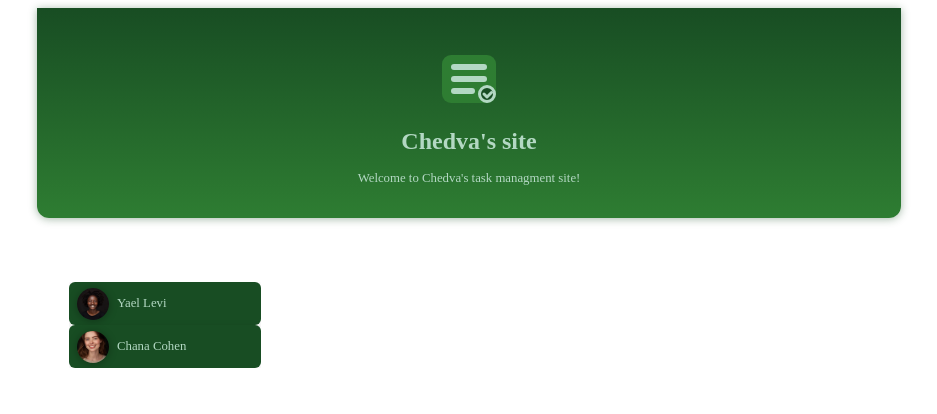
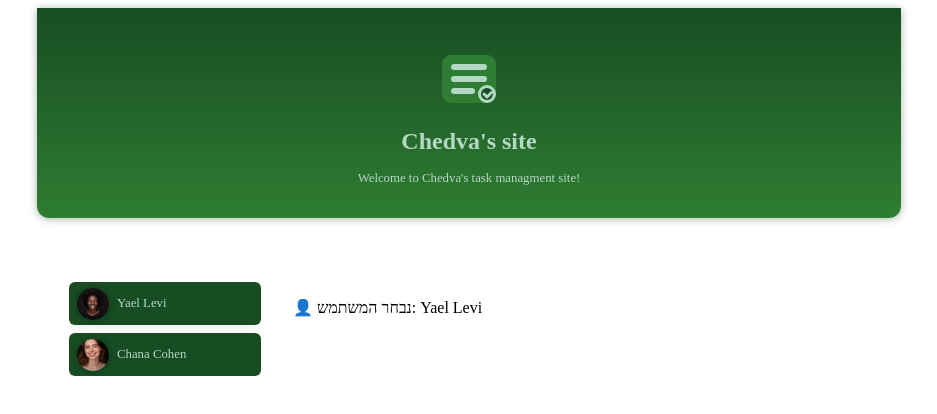
Before and after one commit to ElishevaHo/FirstApp, an Angular app: page / in a window 1280 px wide. Shown: the top 414 px of the page, without its empty margins (171-1108 px from the left). Built offline with nearby package versions, Linux system fonts and the light colour scheme.

Commit message:
selectUser

```diff
--- a/src/app/app.html
+++ b/src/app/app.html
@@ -1,10 +1,24 @@
 <app-header></app-header>
 <main>
-<ul id="users">
-<li>
+    <ul id="users">
 
-<app-user [name]="users[0].name" [avatar]="'assets/users/' + users[0].avatar"></app-user>
-<app-user [name]="users[1].name" [avatar]="'assets/users/' + users[1].avatar"></app-user>
-</li>
-</ul>
+        <li>
+            <app-user [name]="users[0].name" [avatar]="'assets/users/' + users[0].avatar" [id]="users[0].id" (userClicked)="onUserSelected($event)" ></app-user>
+        </li>
+
+        <li>
+            <app-user [name]="users[1].name" [avatar]="'assets/users/' + users[1].avatar" [id]="users[1].id" (userClicked)="onUserSelected($event)" ></app-user>
+        </li>
+
+    </ul>
+
+    <p ngIf="selectedUser">👤 נבחר המשתמש: {{ selectedUser.name }}</p>
+
+  <!-- @if (selectedUser){
+    <app-user [userName]="selectedUser.name" [userId]="selectedUser.id"></app-user>
+ } @else {
+    <p>Please select a user to view their tasks.</p>
+ } -->
+
+
 </main>
--- a/src/app/app.ts
+++ b/src/app/app.ts
@@ -3,7 +3,6 @@ import { RouterOutlet } from '@angular/router';
 import { Header } from './header/header';
 import { User } from './user/user';
 import { USERS } from './fake_users';
-
 
 @Component({
   selector: 'app-root',
@@ -14,5 +13,14 @@ import { USERS } from './fake_users';
 export class App {
   protected readonly title = signal('firstApp');
   users = USERS;
+  selectedUser= this.users[0];
 
+
+  onUserSelected(userId:string){
+    const userClicked = this.users.find((user)=>user.id === userId)
+    console.log('user Clicked from father', userClicked);
+    if(userClicked)
+    this.selectedUser = userClicked;
+
+  }
 }
--- a/src/app/user/user.html
+++ b/src/app/user/user.html
@@ -1,5 +1,5 @@
 <div>
-    <button >
+    <button (click)="onUserClicked()" >
         <img [src]="avatar">
         <span>{{name}}</span>
 
--- a/src/app/user/user.ts
+++ b/src/app/user/user.ts
@@ -1,4 +1,4 @@
-import { Component, input, Input } from '@angular/core';
+import { Component, input, Input, Output, EventEmitter } from '@angular/core';
 import { USERS } from '../fake_users';
 
 @Component({
@@ -12,8 +12,17 @@ export class User {
 
 
   selectedUser = USERS[0];
-  @Input() name!: string;
+  @Input({ required: true }) name!: string;
   @Input() avatar!: string;
+  @Input({ required: true }) id!: string;
+
+  @Output() userClicked = new EventEmitter<string>();
+
+
+  onUserClicked() {
+    this.userClicked.emit(this.id);
+  }
+
 
   get userImgPath() {
     return 'assets/users/' + this.selectedUser.avatar;
```
